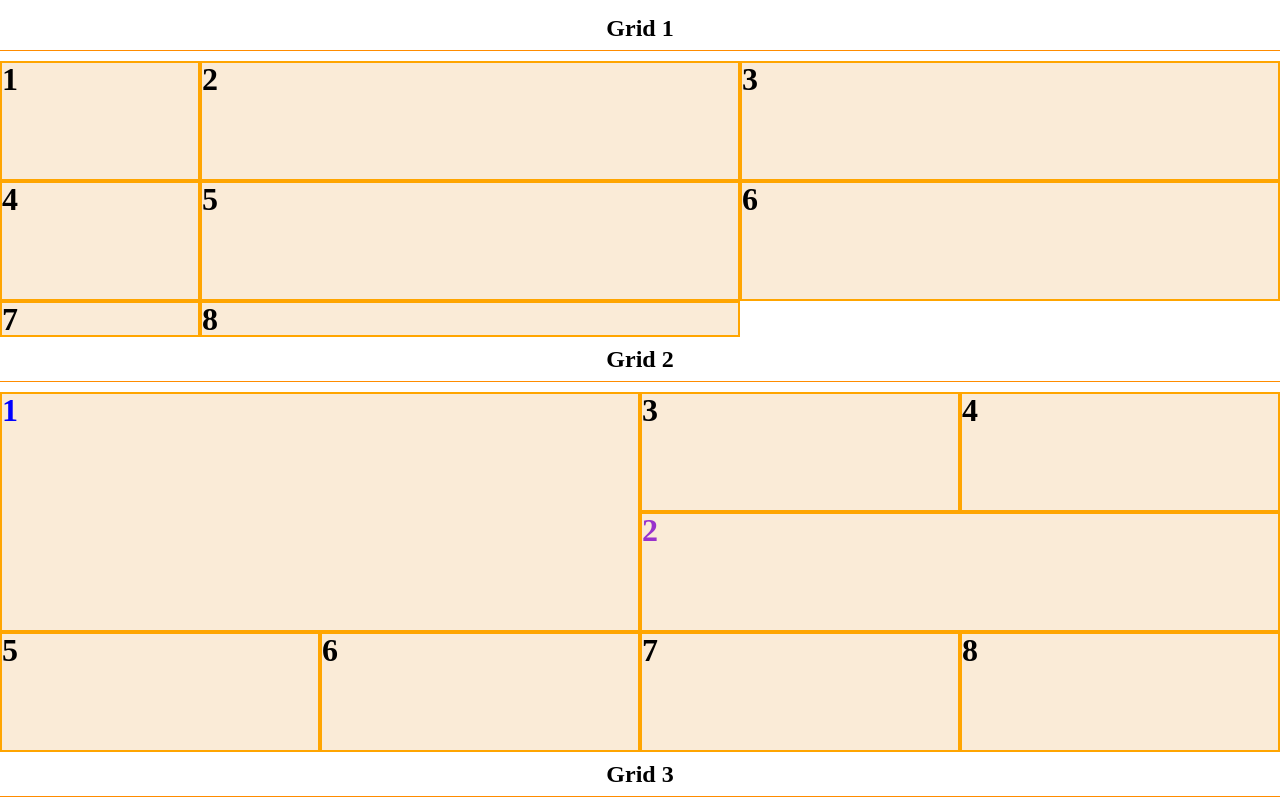
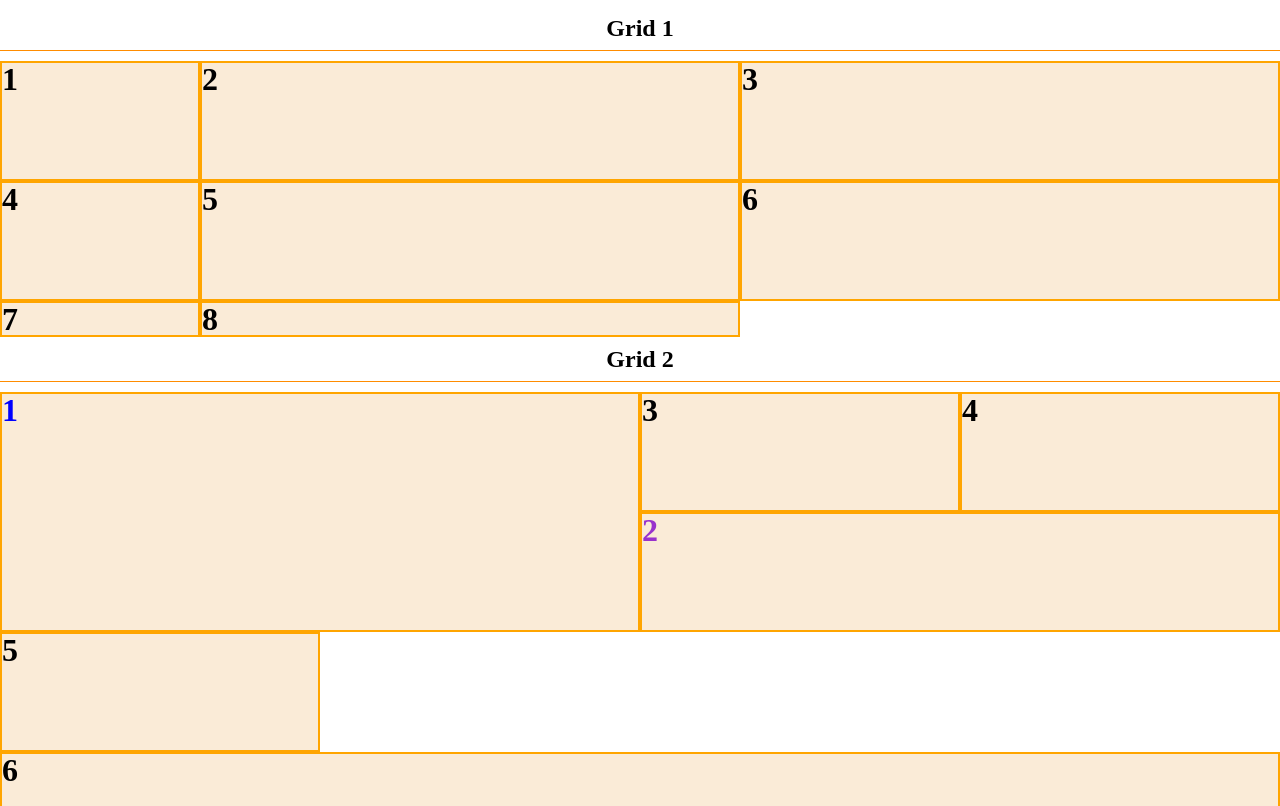
Before and after one commit to JackMaMack/zilla_week11, a plain HTML site: page index.html in a window 1280 px wide. Shown: the part 70-876 px from the top of the page. Drawn offline with Linux system fonts and the light colour scheme.

Commit message:
section two nth-child 6

```diff
--- a/CSS/main.css
+++ b/CSS/main.css
@@ -122,3 +122,9 @@ section.two div:nth-child(2){
     grid-row-start: 2;
     grid-row-end: 3;
 }
+
+section.two div:nth-child(6){
+    grid-column-start: 1;
+    /* you can use span to say how many columns or rows to stretch across */
+    grid-column-end: span 4;
+}
```
